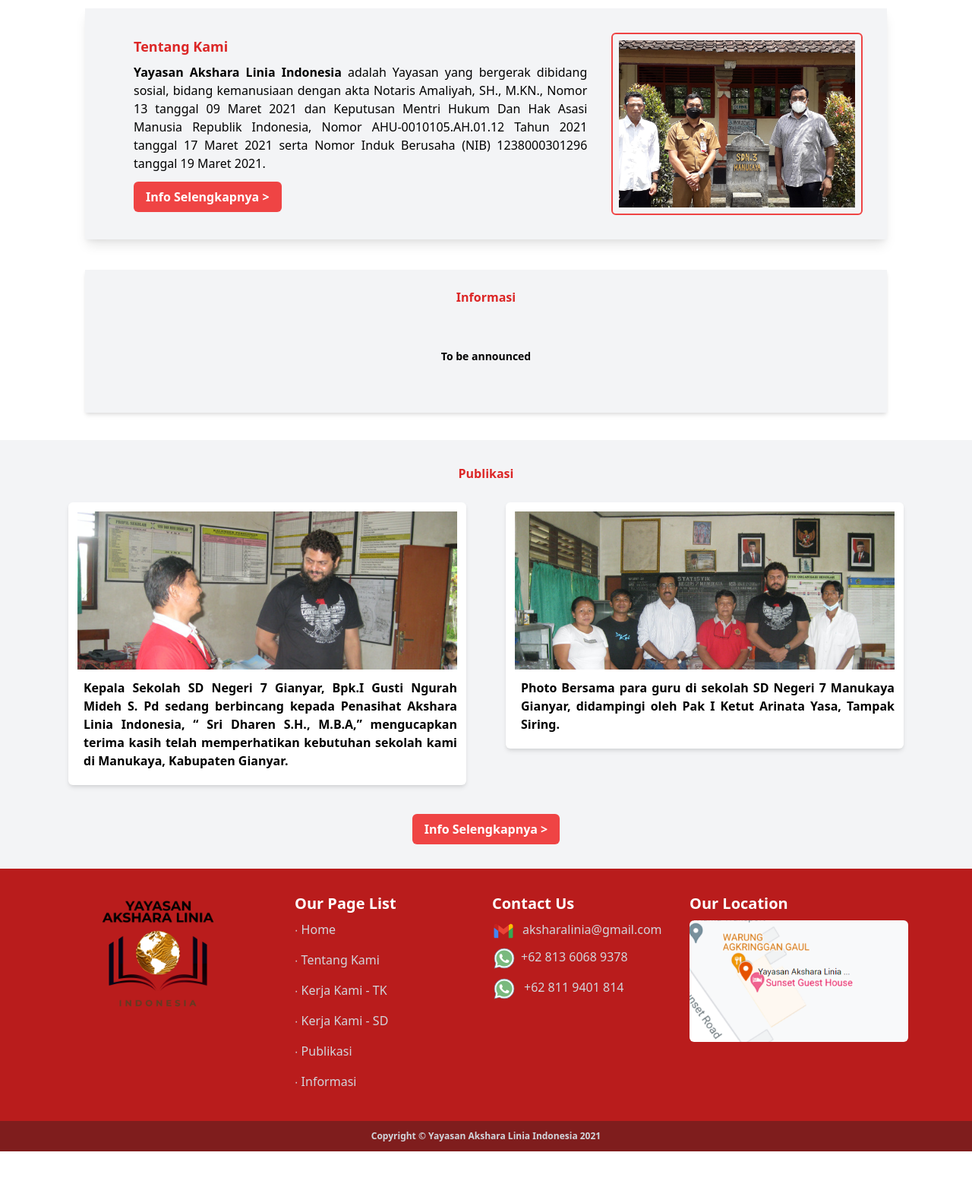
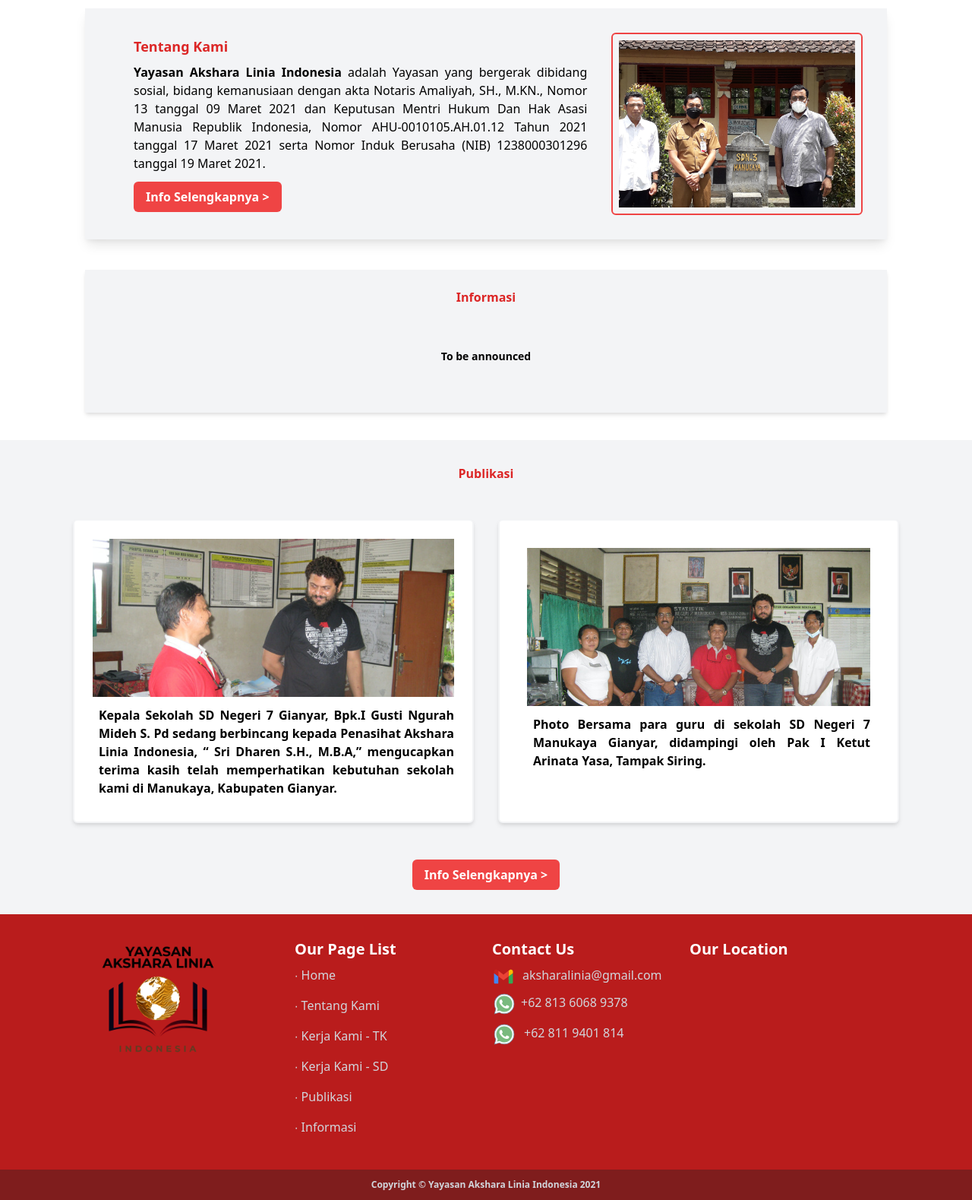
Before and after one commit to gustogg/yayasanaksharalinia, a PHP site: page /home.php in a window 1280 px wide. Shown: the part 585-2164 px from the top of the page at 76% size. Before the commit the page ends 2100 px from the top, so only its background shows below. Run offline with PHP 8.4, Linux system fonts and the light colour scheme; style sheets or scripts are compiled from the project's sources; some libraries are stand-ins or nearby versions; grey boxes are pictures that could not be loaded.

Commit message:
Perbaikan rapi

```diff
--- a/home.php
+++ b/home.php
@@ -162,27 +162,27 @@
         </div>
     </div>
     <!-- Publikasi -->
-    <div class="bg-gray-100 px-8 lg:px-16 pb-8">
+    <div class="bg-gray-100 px-4 lg:px-24 pb-8">
         <p class="text-red-600 text-center font-bold pt-8">Publikasi</p>
-        <div class="grid grid-cols-1 md:grid-cols-2 gap-0">
+        <div class="grid grid-cols-1 md:grid-cols-2 gap-8 my-4 lg:my-12">
             <!-- Publikasi Div -->
-            <div class="grid col-span-1 p-6">
-                <a href="#">
-                    <button class="hover:border-red-500 border-2 rounded-md border-gray-100">
-                        <div class="col-span-1 p-3 bg-white shadow-md rounded-md">
+            <div class="grid col-span-1 p-4 lg:p-6 bg-white shadow-md rounded-md border-gray-100 hover:border-red-500 border-2 cursor-pointer">
+                <a href="">
+                    <button class="">
+                        <div class="col-span-1">
                             <img class="object-cover w-screen h-52 object-top" src="public/publikasi/pb1.jpg">
-                            <p class=" pl-2 mt-1 py-2 text-base font-semibold text-justify">Kepala Sekolah SD Negeri 7 Gianyar, Bpk.I Gusti Ngurah Mideh S. Pd sedang berbincang kepada Penasihat Akshara Linia Indonesia, “ Sri Dharen S.H., M.B.A,” mengucapkan terima kasih telah memperhatikan kebutuhan sekolah kami di Manukaya, Kabupaten Gianyar.</p>
+                            <p class=" pl-2 mt-1 py-2 text-sm md:text-base font-semibold text-justify">Kepala Sekolah SD Negeri 7 Gianyar, Bpk.I Gusti Ngurah Mideh S. Pd sedang berbincang kepada Penasihat Akshara Linia Indonesia, “ Sri Dharen S.H., M.B.A,” mengucapkan terima kasih telah memperhatikan kebutuhan sekolah kami di Manukaya, Kabupaten Gianyar.</p>
                         </div>
                     </button>
                 </a>
             </div>
             <!-- Publikasi Div -->
-            <div class="grid col-span-1 p-6">
-                <a href="#">
-                    <button class="hover:border-red-500 border-2 rounded-md border-gray-100">
-                        <div class="col-span-1 p-3 bg-white shadow-md rounded-md">
+            <div class="grid col-span-1 p-4 lg:p-6 bg-white shadow-md rounded-md border-gray-100 hover:border-red-500 border-2 cursor-pointer">
+                <a href="">
+                    <button class="">
+                        <div class="col-span-1 p-3 ">
                             <img class="object-cover w-screen h-52 object-top" src="public/publikasi/pb2.jpg">
-                            <p class=" pl-2 mt-1 py-2 text-base font-semibold text-justify">Photo Bersama para guru di sekolah SD Negeri 7 Manukaya Gianyar, didampingi oleh Pak I Ketut Arinata Yasa, Tampak Siring.</p>
+                            <p class=" pl-2 mt-1 py-2 text-sm md:text-base font-semibold text-justify">Photo Bersama para guru di sekolah SD Negeri 7 Manukaya Gianyar, didampingi oleh Pak I Ketut Arinata Yasa, Tampak Siring.</p>
                         </div>
                     </button>
                 </a>
--- a/layout/footer.php
+++ b/layout/footer.php
@@ -6,9 +6,9 @@
         <div class="col-span-1 flex flex-col ">
             <a class="text-sm sm:text-xl font-semibold text-white w-full">Our Page List</a>
             <a href="/index.php" class="text-xs sm:text-base my-2 text-gray-300">&#8729; Home</a>
-            <a href="/tentangkami.php"  class="text-xs sm:text-base my-2 text-gray-300">&#8729; Tentang Kami</a>
-            <a href="/kerjakami-tk.php"  class="text-xs sm:text-base my-2 text-gray-300">&#8729; Kerja Kami - TK</a>
-            <a href="/kerjakami-sd.php"  class="text-xs sm:text-base my-2 text-gray-300">&#8729; Kerja Kami - SD</a>
+            <a href="/tentangkami.php" class="text-xs sm:text-base my-2 text-gray-300">&#8729; Tentang Kami</a>
+            <a href="/kerjakami-tk.php" class="text-xs sm:text-base my-2 text-gray-300">&#8729; Kerja Kami - TK</a>
+            <a href="/kerjakami-sd.php" class="text-xs sm:text-base my-2 text-gray-300">&#8729; Kerja Kami - SD</a>
             <a href="/publikasi.php" class="text-xs sm:text-base my-2 text-gray-300">&#8729; Publikasi</a>
             <a href="#" class="text-xs sm:text-base my-2 text-gray-300">&#8729; Informasi</a>
 
@@ -18,39 +18,44 @@
             <div class="-ml-1.5">
                 <div class="text-xs sm:text-base my-2 flex">
                     <img class="h-4 sm:h-7" src="/images/gmail.svg">
-                    <a href="mailto:aksharalinia@gmail.com"><p class="pl-1 sm:pl-1 text-gray-300">aksharalinia@gmail.com </p></a>
+                    <a href="mailto:aksharalinia@gmail.com">
+                        <p class="pl-1 sm:pl-1 text-gray-300">aksharalinia@gmail.com </p>
+                    </a>
                 </div>
                 <div class="text-xs sm:text-base my-2 flex">
                     <img class="ml-2 h-4 sm:h-7" src="/images/whatsapp.svg">
-                    <a href="https://api.whatsapp.com/send?phone=6281360689378"><p class="ml-2 text-gray-300">+62 813 6068 9378</p></a>
+                    <a href="https://api.whatsapp.com/send?phone=6281360689378">
+                        <p class="ml-2 text-gray-300">+62 813 6068 9378</p>
+                    </a>
                 </div>
                 <div class="text-xs sm:text-base my-2 flex mt-3">
                     <img class="ml-2 h-4 sm:h-7" src="/images/whatsapp.svg">
-                    <a href="https://api.whatsapp.com/send?phone=628119401814"><p class="ml-3 text-gray-300">+62 811 9401 814</p></a>
+                    <a href="https://api.whatsapp.com/send?phone=628119401814">
+                        <p class="ml-3 text-gray-300">+62 811 9401 814</p>
+                    </a>
                 </div>
             </div>
         </div>
         <div class="lg:col-span-1 hidden lg:block">
             <p class="text-sm sm:text-xl text-left font-semibold text-white">Our Location</p>
             <div class="h-40 w-72">
-                <a href="https://goo.gl/maps/tD7NcFRXL6bnsccJ7" target="_blank" rel="noopener noreferrer">
-                    <img class="my-2 rounded-md  w-full h-full object-cover" src="/public/gmaps-lg.png">
-                </a>
+                <iframe class="h-48 w-72 my-2" src="https://www.google.com/maps/embed?pb=!1m18!1m12!1m3!1d3943.8643351916844!2d115.17976771470492!3d-8.704430991108117!2m3!1f0!2f0!3f0!3m2!1i1024!2i768!4f13.1!3m3!1m2!1s0x2dd24702969aea2d%3A0x2b4b6cb0f8447ce7!2sYayasan%20Akshara%20Linia%20Indonesia!5e0!3m2!1sid!2sid!4v1638271739717!5m2!1sid!2sid" style="border:0;" allowfullscreen="" loading="lazy"></iframe>
             </div>
-
         </div>
     </div>
-    <!-- <div class="grid grid-cols-3 gap-1 sm:gap-4 object-top px-8 sm:px-32 lg:ml-0 pb-4 -mt-3 sm:-mb-2 sm:-mt-5 sm:pb-8 w-screen -ml-8 md:ml-0">
+    <div class="grid grid-cols-3 gap-1 sm:gap-4 object-top px-8 sm:px-32 lg:ml-0 pb-4 -mt-3 sm:-mb-2 sm:-mt-5 sm:pb-8 w-screen -ml-8 md:ml-0">
         <div class=" col-start-2 col-span-2 visible lg:hidden">
             <p class="text-sm sm:text-xl font-semibold text-white">Our Location</p>
-            <a href="https://goo.gl/maps/tD7NcFRXL6bnsccJ7" target="_blank" rel="noopener noreferrer">
-                <img class="rounded-md w-60 h-24 sm:w-96 sm:h-44 object-cover" src="public/gmaps-lg.png">
-            </a>
+            <iframe class="w-56 h-40 sm:w-85 sm:h-52 my-2" src="https://www.google.com/maps/embed?pb=!1m18!1m12!1m3!1d3943.8643351916844!2d115.17976771470492!3d-8.704430991108117!2m3!1f0!2f0!3f0!3m2!1i1024!2i768!4f13.1!3m3!1m2!1s0x2dd24702969aea2d%3A0x2b4b6cb0f8447ce7!2sYayasan%20Akshara%20Linia%20Indonesia!5e0!3m2!1sid!2sid!4v1638271739717!5m2!1sid!2sid" style="border:0;" allowfullscreen="" loading="lazy"></iframe>
         </div>
-    </div> -->
-    <div class="text-center px-auto py-2 sm:py-3 bg-red-900 text-gray-300 font-bold text-sm sm:text-xs">
-        <p>Copyright &copy; Yayasan Akshara Linia Indonesia 2021</p>
+
+        <!-- <img class="rounded-md w-60 h-24 sm:w-96 sm:h-44 object-cover" src="public/gmaps-lg.png"> -->
+        </a>
     </div>
+</div>
+<div class="text-center px-auto py-2 sm:py-3 bg-red-900 text-gray-300 font-bold text-sm sm:text-xs">
+    <p>Copyright &copy; Yayasan Akshara Linia Indonesia 2021</p>
+</div>
 </div>
 
 </body>
```
